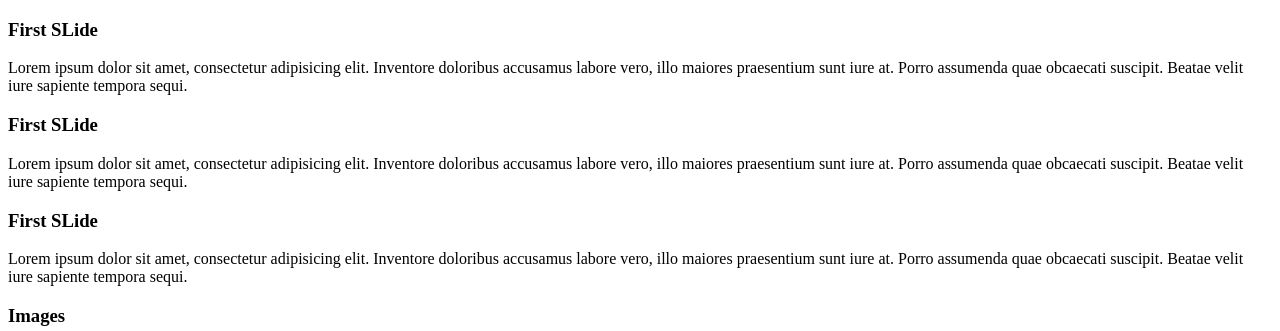
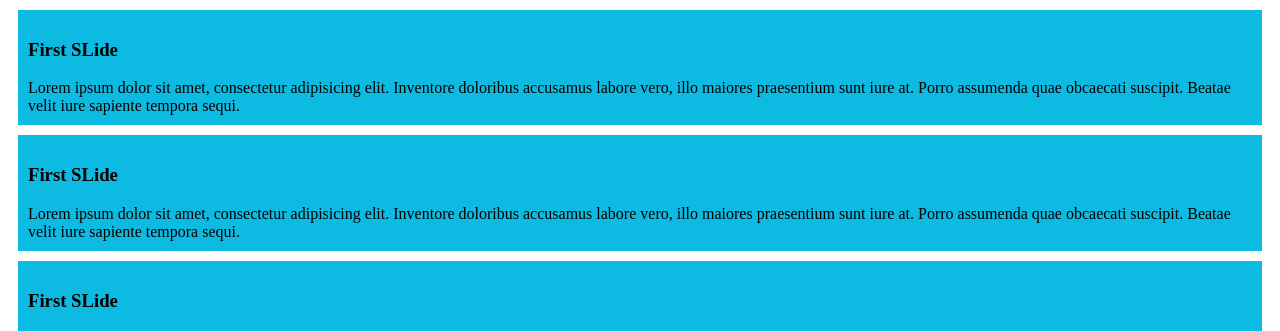
Before and after one commit to NabilKuppu/command-repo, a plain HTML site: page first-time.html in a window 1280 px wide. Shown: the top 331 px of the page. Drawn offline with Linux system fonts and the light colour scheme.

Commit message:
forgot to link css

```diff
--- a/first-time.html
+++ b/first-time.html
@@ -4,6 +4,7 @@
     <meta charset="UTF-8" />
     <meta name="viewport" content="width=device-width, initial-scale=1.0" />
     <title>Try to connect with CMD</title>
+    <link rel="stylesheet" href="styles/style.css" />
   </head>
   <body>
     <div>
```
